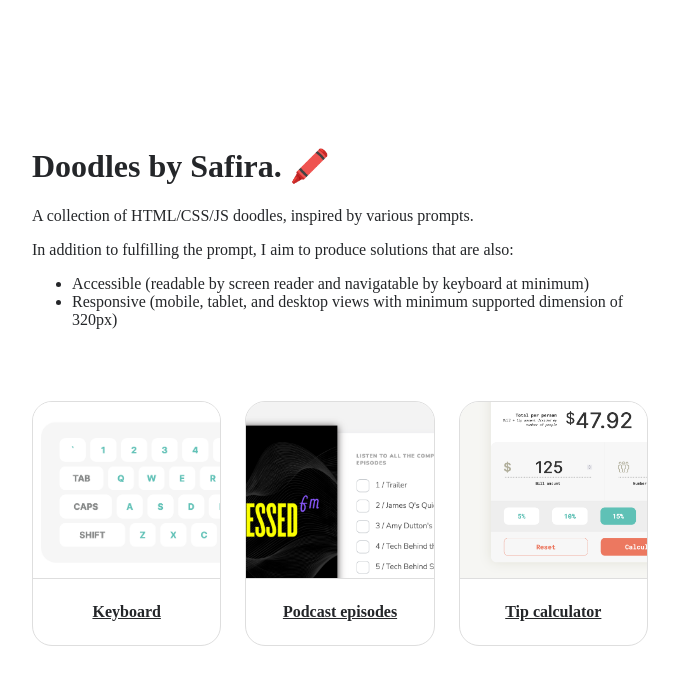
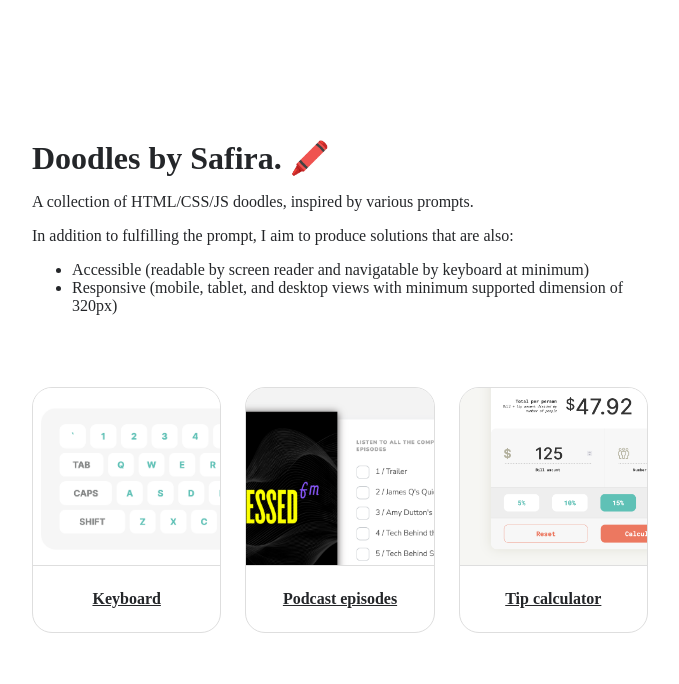
Before and after one commit to safiranugroho/safira.me-11ty, a SvelteKit app: page / in a window 1280 px wide. Shown: the top 684 px of the page, without its empty margins (300-979 px from the left). Built offline with nearby package versions, Linux system fonts and the light colour scheme.

Commit message:
remove margin from site title

```diff
--- a/src/routes/+page.svelte
+++ b/src/routes/+page.svelte
@@ -26,7 +26,7 @@
 
 <Page>
   <div slot="content" class="content">
-    <h1>Doodles by Safira. 🖍️</h1>
+    <h1 class="title">Doodles by Safira. 🖍️</h1>
     <p>A collection of HTML/CSS/JS doodles, inspired by various prompts.</p>
     <p>In addition to fulfilling the prompt, I aim to produce solutions that are also:</p>
     <ul>
@@ -50,6 +50,10 @@
   .content {
     width: 100%;
     margin: auto;
+  }
+
+  .title {
+    margin: 0;
   }
 
   .doodle-list {
```
